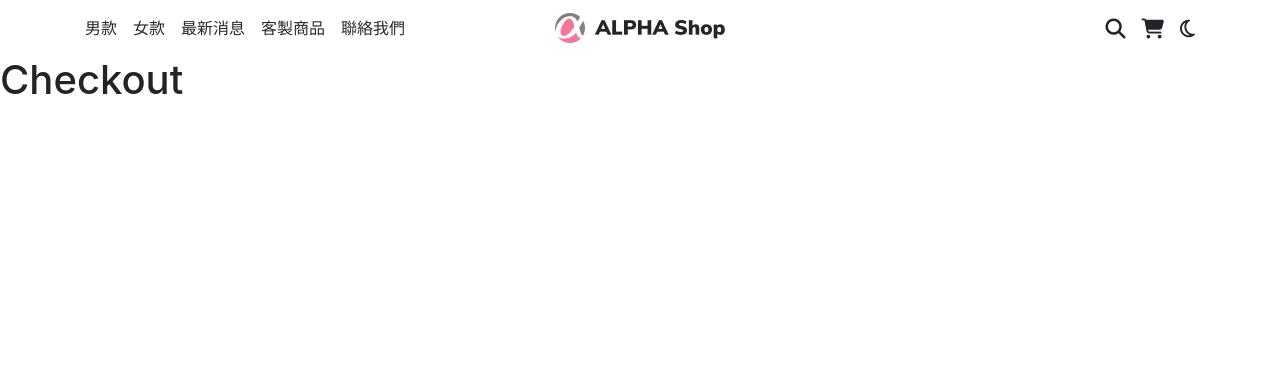
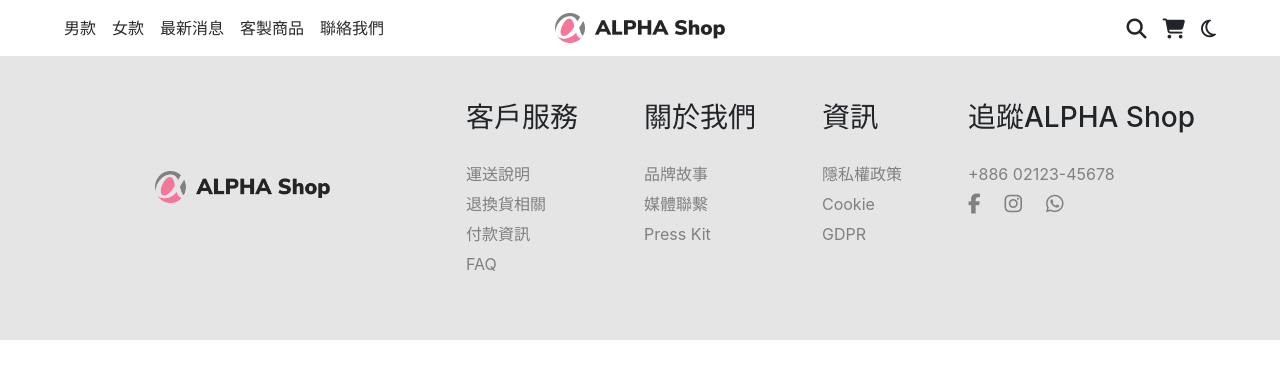
Before and after one commit to chacowang0125/alpha-shop-vue.js, a Vue app: page /#/checkout in a window 1280 px wide. Shown: the top 378 px of the page. Built offline with nearby package versions, Linux system fonts and the light colour scheme.

Commit message:
feat: footer component

```diff
--- a/public/style.css
+++ b/public/style.css
@@ -4,6 +4,7 @@ html,
 body {
     margin: 0;
     padding: 0;
+    height: 100%
 }
 
 * {
--- a/src/App.vue
+++ b/src/App.vue
@@ -4,6 +4,7 @@
 		<main>
 			<router-view/>
 		</main>
+		<Footer />
   </div>
 </template>
 
@@ -11,11 +12,13 @@
 import 'bootstrap'  //js在node_module已經指定預設路徑
 import 'bootstrap/dist/css/bootstrap.min.css' //css
 import Header from './components/Header.vue'
+import Footer from './components/Footer.vue'
 
 export default {
   name: 'App',
 	components: {
-		Header
+		Header,
+		Footer
 	}
 }
 </script>
--- a/src/components/Footer.vue
+++ b/src/components/Footer.vue
@@ -1,5 +1,76 @@
 <template>
-	<h1>
-		Footer
-	</h1>
+	<footer id="footer" class="d-flex align-items-center">
+    <div class="container d-flex justify-content-between align-items-start">
+      <div class="footer-logo">
+        <a href="#">
+					<img src="../../public/img/Logo.png" alt="logo" class="footer-logo-img">
+				</a>
+      </div>
+      <div class="footer-section cusService">
+        <h3 class="footer-title">客戶服務</h3>
+        <ul class="footer-list mt-4">
+          <li class="footer-list__item"><a href="#">運送說明</a></li>
+          <li class="footer-list__item"><a href="#">退換貨相關</a></li>
+          <li class="footer-list__item"><a href="#">付款資訊</a></li>
+          <li class="footer-list__item"><a href="#">FAQ</a></li>
+        </ul>
+      </div>
+      <div class="footer-section aboutUs">
+        <h3 class="footer-title">關於我們</h3>
+        <ul class="footer-list mt-4">
+          <li class="footer-list__item"><a href="#">品牌故事</a></li>
+          <li class="footer-list__item"><a href="#">媒體聯繫</a></li>
+          <li class="footer-list__item"><a href="#">Press Kit</a></li>
+        </ul>
+      </div>
+      <div class="footer-section info">
+        <h3 class="footer-title">資訊</h3>
+        <ul class="footer-list mt-4">
+          <li class="footer-list__item"><a href="#">隱私權政策</a></li>
+          <li class="footer-list__item"><a href="#">Cookie</a></li>
+          <li class="footer-list__item"><a href="#">GDPR</a></li>
+        </ul>
+      </div>
+      <div class="footer-section followUs">
+        <h3 class="footer-title">追蹤ALPHA Shop</h3>
+        <ul class="footer-list mt-4">
+          <li class="footer-list__item"><a href="">+886 02123-45678</a></li>
+          <li class="footer-list__item social-media">
+            <a href="#">
+							<i class="fab fa-facebook-f fa-lg mr-4"></i>
+						</a>
+						<a href="#">
+							<i class="fab fa-instagram fa-lg mr-4"></i>
+            </a>
+            <a href="#">
+							<i class="fab fa-whatsapp fa-lg"></i>
+						</a>
+          </li>
+        </ul>
+      </div>
+    </div>
+  </footer>
 </template>
+
+<style scoped>
+a {
+	color: #808080
+}
+
+li{
+	line-height: 30px;
+}
+
+footer {
+	width: 100%;
+	height: 284px;
+	background-color: #e5e5e5;
+}
+
+.footer-logo-img {
+	width: 175px;
+	height: 32px;
+	margin: 70px;
+}
+
+</style>
--- a/src/components/Header.vue
+++ b/src/components/Header.vue
@@ -1,6 +1,6 @@
 <template>
 	<nav calss="w-100">
-		<div class="container d-flex justify-content-between">
+		<div class="header-container d-flex justify-content-between">
 			<ul class="nav-list d-flex justify-content-between align-items-center h-100">
 				<a href="#">
 					<li class="nav-item mr-3">男款</li>
@@ -38,7 +38,7 @@ a {
 nav {
 	height: 56px;
 }
-.container {
+.header-container {
 	position: relative;
 	width: 90%;
 	height: 100%;
--- a/src/views/Checkout.vue
+++ b/src/views/Checkout.vue
@@ -1,5 +1,5 @@
 <template>
-	<h1>
-		Checkout
-	</h1>
+	<div id="checkout">
+
+	</div>
 </template>
```
